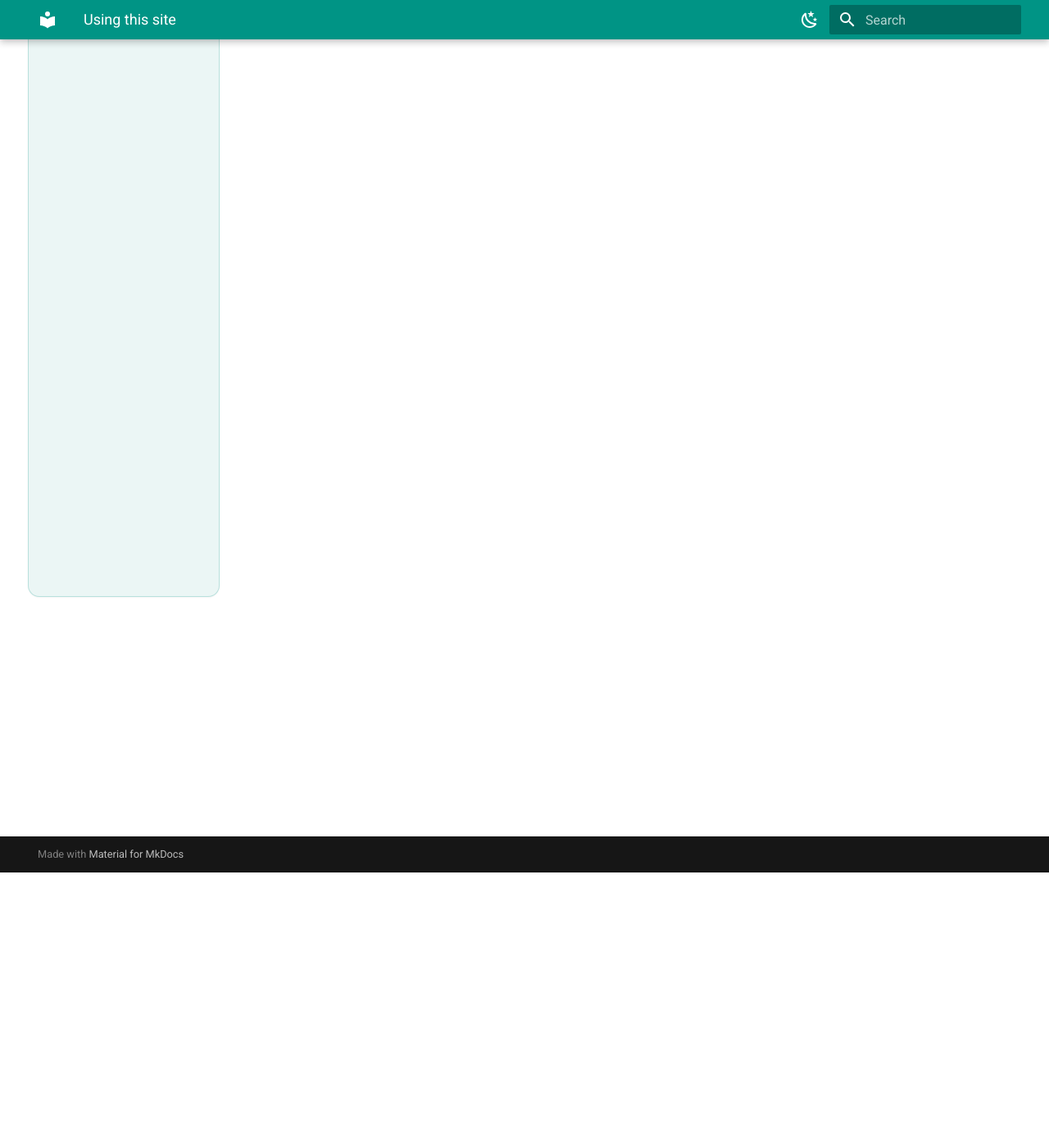
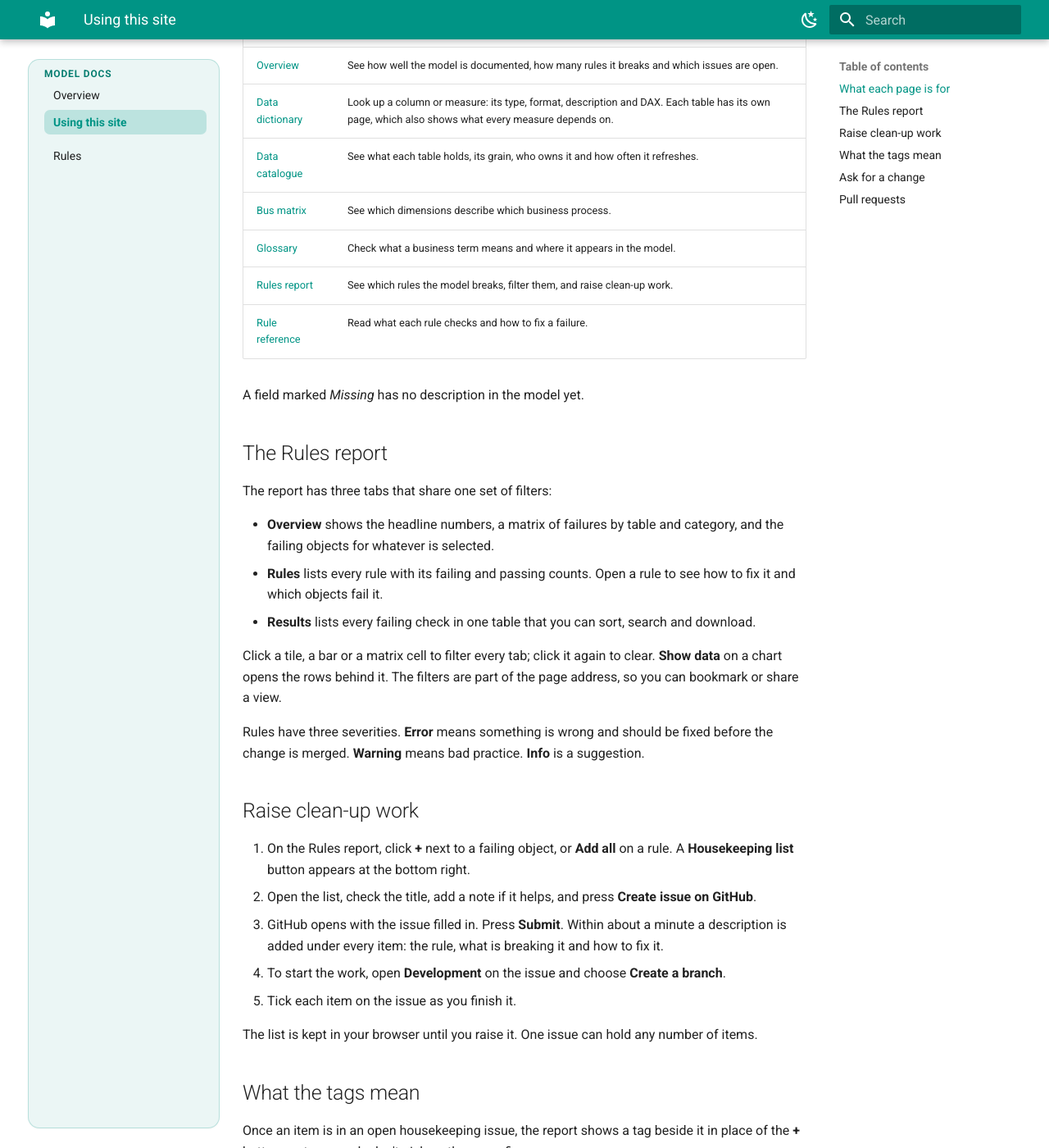
Before and after one commit to AdamMorgan778/Surf-Dash, an MkDocs documentation site: the page built from docs/guide.md, in a window 1280 px wide and 1400 px high, scrolled down 336 px. Shown: the whole window at 82% size. Built offline with MkDocs 1.6.1 and Material for MkDocs 9.7.7, drawn with Linux system fonts in a browser that asks for light colours; some of the changed text lies outside the part shown.

Commit message:
Add the pull request check, the site guide and the template README
- tools/check_pr.py and check.yml: list the failures a pull request adds and fixes, block new errors
- docs/guide.md: how to use the site, raise housekeeping work and read the status tags
- README rewritten as the template guide
- description-quality takes min_words; workflow actions moved to current major versions

Co-Authored-By: Claude Fable 5.2 <noreply@anthropic.com>

```diff
--- a/docs/guide.md
+++ b/docs/guide.md
@@ -1 +1,59 @@
 # Using this site
+
+This site is generated from the Power BI semantic model in the repository. It is rebuilt every time the model changes on the main branch, and when an issue changes on GitHub, so it always describes the current model.
+
+## What each page is for
+
+| Page | Use it to |
+| --- | --- |
+| [Overview](index.md) | See how well the model is documented, how many rules it breaks and which issues are open. |
+| [Data dictionary](dictionary/index.md) | Look up a column or measure: its type, format, description and DAX. Each table has its own page, which also shows what every measure depends on. |
+| [Data catalogue](catalogue.md) | See what each table holds, its grain, who owns it and how often it refreshes. |
+| [Bus matrix](bus-matrix.md) | See which dimensions describe which business process. |
+| [Glossary](glossary.md) | Check what a business term means and where it appears in the model. |
+| [Rules report](rules/index.md) | See which rules the model breaks, filter them, and raise clean-up work. |
+| [Rule reference](rules/reference.md) | Read what each rule checks and how to fix a failure. |
+
+A field marked *Missing* has no description in the model yet.
+
+## The Rules report
+
+The report has three tabs that share one set of filters:
+
+- **Overview** shows the headline numbers, a matrix of failures by table and category, and the failing objects for whatever is selected.
+- **Rules** lists every rule with its failing and passing counts. Open a rule to see how to fix it and which objects fail it.
+- **Results** lists every failing check in one table that you can sort, search and download.
+
+Click a tile, a bar or a matrix cell to filter every tab; click it again to clear. **Show data** on a chart opens the rows behind it. The filters are part of the page address, so you can bookmark or share a view.
+
+Rules have three severities. **Error** means something is wrong and should be fixed before the change is merged. **Warning** means bad practice. **Info** is a suggestion.
+
+## Raise clean-up work
+
+1. On the Rules report, click **+** next to a failing object, or **Add all** on a rule. A **Housekeeping list** button appears at the bottom right.
+2. Open the list, check the title, add a note if it helps, and press **Create issue on GitHub**.
+3. GitHub opens with the issue filled in. Press **Submit**. Within about a minute a description is added under every item: the rule, what is breaking it and how to fix it.
+4. To start the work, open **Development** on the issue and choose **Create a branch**.
+5. Tick each item on the issue as you finish it.
+
+The list is kept in your browser until you raise it. One issue can hold any number of items.
+
+## What the tags mean
+
+Once an item is in an open housekeeping issue, the report shows a tag beside it in place of the **+** button, so two people don't pick up the same fix.
+
+| Tag | Meaning |
+| --- | --- |
+| **Raised** | In an issue, and nobody has picked it up yet. |
+| **In progress** | Someone is on it: the issue has an assignee, a branch made with **Create a branch**, or the `in-progress` label. |
+| **Done** | Ticked on the issue. It leaves the report once the fix reaches the main branch and the rule passes. |
+
+To show you are working on something, assign yourself to the issue or create a branch from it.
+
+## Ask for a change
+
+For anything that is not clean-up (a new measure, a definition change, a data problem, a question), open a **Model request** issue on GitHub. Name the table so the request shows against it on the Overview page.
+
+## Pull requests
+
+Every pull request is checked against the rules. The check's summary lists the failures your change adds and the ones it fixes. A pull request that adds a failure at error severity is marked as failed; failures that were already there do not count against you.
--- a/rules.json
+++ b/rules.json
@@ -45,6 +45,6 @@
   {"id": "data-category", "name": "Add data category for columns", "check": "data_category", "category": "Formatting", "severity": "info", "bpaId": "ADD_DATA_CATEGORY_FOR_COLUMNS", "description": "Country, continent, city, latitude and longitude columns have a data category.", "fix": "Set the column's dataCategory (Country, City, Continent, Latitude or Longitude) so maps work."},
   {"id": "month-sorted", "name": "Month (as a string) must be sorted", "check": "month_sorted", "category": "Formatting", "severity": "warning", "bpaId": "MONTH_(AS_A_STRING)_MUST_BE_SORTED", "description": "Month name text columns have a sort-by column.", "fix": "Set sortByColumn to the month number column."},
   {"id": "table-metadata", "name": "Tables have an owner and a grain", "check": "table_metadata", "category": "Maintenance", "severity": "warning", "bpaId": "", "params": {"required": ["owner", "grain"]}, "description": "Every table has an owner and a grain in metadata/tables.yaml.", "fix": "Add the table to metadata/tables.yaml with its owner and grain."},
-  {"id": "description-quality", "name": "Descriptions say more than the name", "check": "description_quality", "category": "Maintenance", "severity": "info", "bpaId": "", "description": "A description does not just repeat the name, and is at least three words.", "fix": "Rewrite the description to say what the field holds, its unit and where it comes from."},
+  {"id": "description-quality", "name": "Descriptions say more than the name", "check": "description_quality", "category": "Maintenance", "severity": "info", "bpaId": "", "params": {"min_words": 2}, "description": "A description does not just repeat the name, and is more than one word.", "fix": "Rewrite the description to say what the field holds, its unit and where it comes from."},
   {"id": "metadata-references", "name": "Metadata and glossary point at real fields", "check": "metadata_references", "category": "Maintenance", "severity": "warning", "bpaId": "", "description": "Tables named in metadata/tables.yaml and fields named in the glossary exist in the model.", "fix": "Rename or remove the entry in metadata/tables.yaml or metadata/glossary.yaml so it matches the model."}
 ]
```
Also changed, not shown: README.md (+81 -50 lines), 6 other files.
